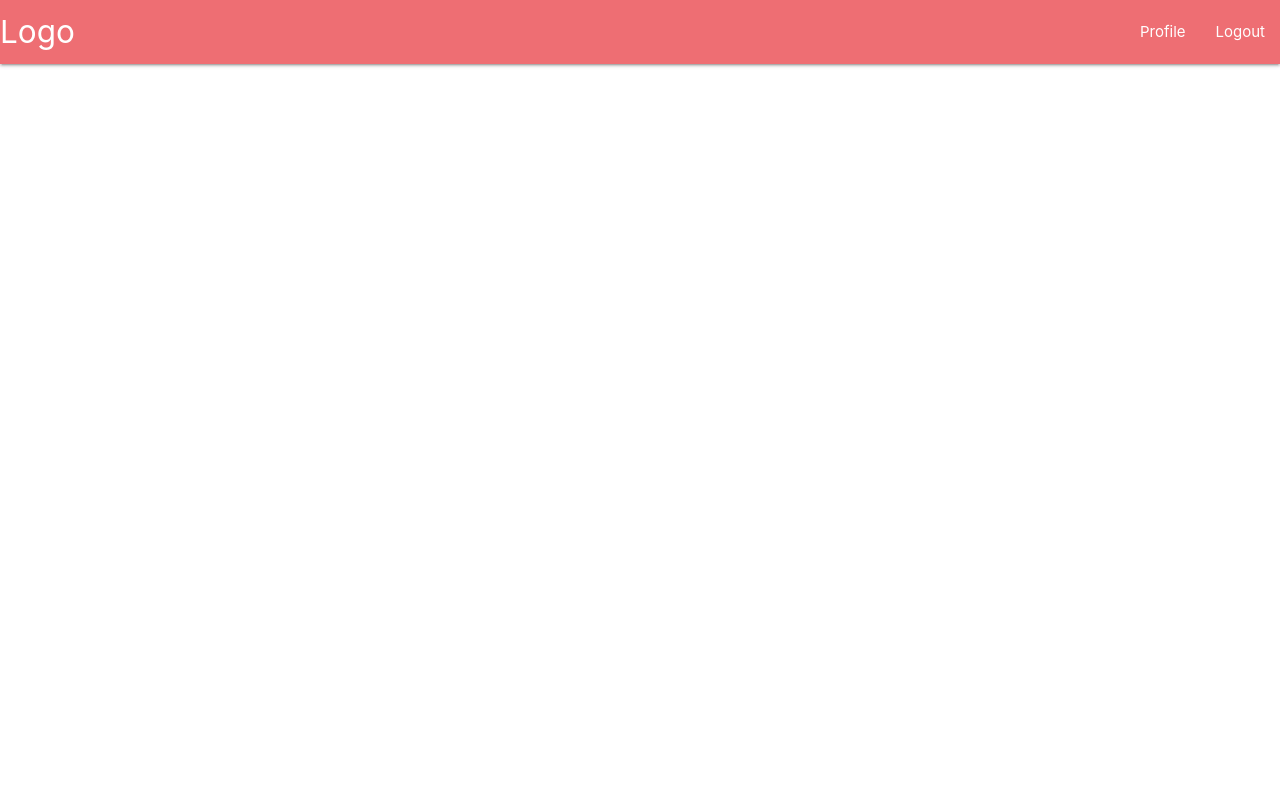
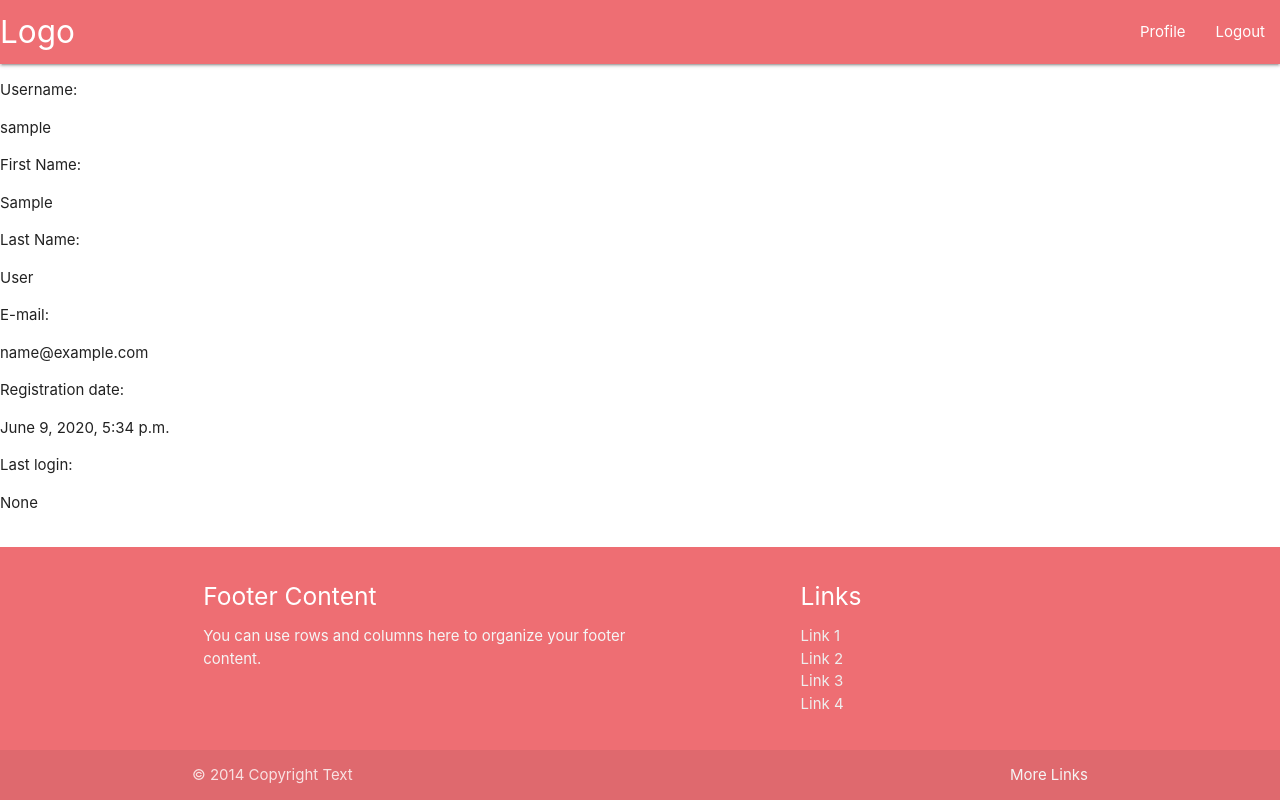
Before and after one commit to TimeaKovacs86/LastMilestoneProject, a Django app: page /account/profile/ in a window 1280 px wide. Run offline with Django 3.2, Linux system fonts and the light colour scheme; the visitor is signed in with stand-in values (Sample User, id 1).

Commit message:
Expand profile.html, added sticky footer, created static directory with stylesheet containing custom.css

```diff
--- a/LastMilestoneProject/settings.py
+++ b/LastMilestoneProject/settings.py
@@ -124,4 +124,8 @@ USE_TZ = True
 # Static files (CSS, JavaScript, Images)
 # https://docs.djangoproject.com/en/3.0/howto/static-files/
 
+# Static
 STATIC_URL = '/static/'
+STATICFILES_DIRS = (
+    os.path.join(BASE_DIR, "static"),
+)
--- a/account/templates/profile.html
+++ b/account/templates/profile.html
@@ -1,3 +1,18 @@
 {% extends "base.html" %}
+{% load materializecss %}
+{% block page_title %} {{ user_form.username }}'s Profile {% endblock %}
 
-{% block page_title %} Profile {% endblock %}
+{% block content %}
+    <p>Username:</p>
+    {{ user_form.username }}
+       <p>First Name:</p>
+    {{ user_form.first_name }}
+      <p>Last Name:</p>
+    {{ user_form.last_name }}
+     <p>E-mail:</p>
+    {{ user_form.email }}
+    <p>Registration date:</p>
+    {{ user_form.date_joined }}
+    <p>Last login:</p>
+    {{ user_form.last_login }}
+{% endblock %}
--- a/account/urls.py
+++ b/account/urls.py
@@ -1,10 +1,10 @@
 from django.conf.urls import url
-from .views import nav_login, registration, nav_profile, logout
+from .views import nav_login, registration, profile, logout
 
 urlpatterns = [
     url(r'login/', nav_login, name='login'),
     url(r'registration/', registration, name='registration'),
-    url(r'profile/', nav_profile, name='profile'),
+    url(r'profile/', profile, name='profile'),
     url(r'logout/', logout, name='logout'),
 
 ]
--- a/account/views.py
+++ b/account/views.py
@@ -57,5 +57,7 @@ def registration(request):
     return render(request, "registration.html", {"registration_form": registration_form})
 
 
-def nav_profile(request):
-    return render(request, "profile.html")
+@login_required()
+def profile(request):
+    user_form = request.user
+    return render(request, "profile.html", {"user_form": user_form})
--- /dev/null
+++ b/static/css/custom.css
@@ -0,0 +1,10 @@
+
+  body {
+    display: flex;
+    min-height: 100vh;
+    flex-direction: column;
+  }
+
+  main {
+    flex: 1 0 auto;
+  }
--- a/templates/base.html
+++ b/templates/base.html
@@ -1,3 +1,5 @@
+{% load staticfiles %}
+
 <!doctype html>
 <html lang="en">
 <head>
@@ -7,6 +9,8 @@
     <meta http-equiv="X-UA-Compatible" content="ie=edge">
     <!-- Compiled and minified CSS -->
     <link rel="stylesheet" href="https://cdnjs.cloudflare.com/ajax/libs/materialize/1.0.0/css/materialize.min.css">
+    <!-- Custom CSS -->
+    <link rel="stylesheet" href="{% static 'css/custom.css' %}">
     <!-- Compiled and minified JavaScript -->
     <script src="https://cdnjs.cloudflare.com/ajax/libs/materialize/1.0.0/js/materialize.min.js"></script>
     <title>Heit Horseradish</title>
@@ -26,7 +30,34 @@
         </ul>
     </div>
 </nav>
+<main>
 {% block content %}
 {% endblock %}
+</main>
 </body>
+    <footer class="page-footer">
+          <div class="container">
+            <div class="row">
+              <div class="col l6 s12">
+                <h5 class="white-text">Footer Content</h5>
+                <p class="grey-text text-lighten-4">You can use rows and columns here to organize your footer content.</p>
+              </div>
+              <div class="col l4 offset-l2 s12">
+                <h5 class="white-text">Links</h5>
+                <ul>
+                  <li><a class="grey-text text-lighten-3" href="#!">Link 1</a></li>
+                  <li><a class="grey-text text-lighten-3" href="#!">Link 2</a></li>
+                  <li><a class="grey-text text-lighten-3" href="#!">Link 3</a></li>
+                  <li><a class="grey-text text-lighten-3" href="#!">Link 4</a></li>
+                </ul>
+              </div>
+            </div>
+          </div>
+          <div class="footer-copyright">
+            <div class="container">
+            © 2014 Copyright Text
+            <a class="grey-text text-lighten-4 right" href="#!">More Links</a>
+            </div>
+          </div>
+        </footer>
 </html>
```
